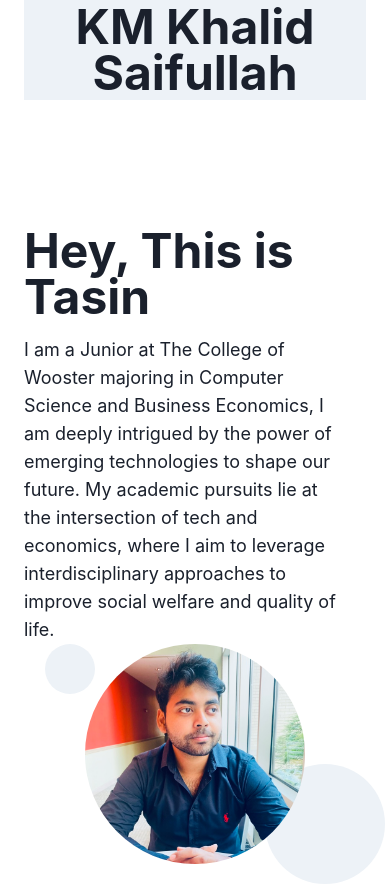
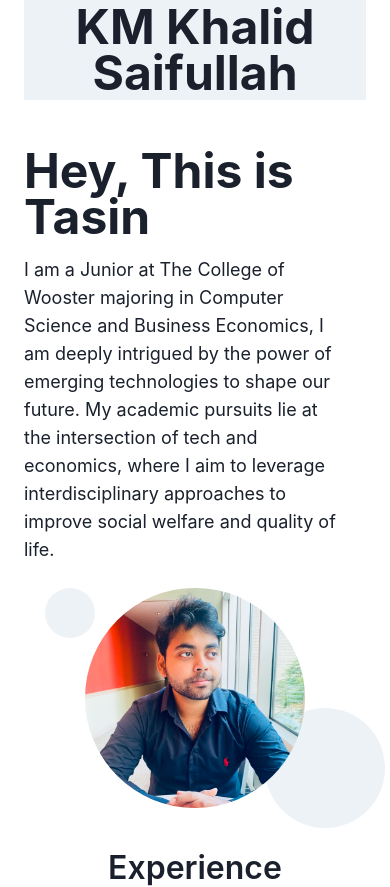
Before and after one commit to t-tasin/tsaifullah, a React (Vite) app: page / in a window 390 px wide. Shown: the top 887 px of the page. Built offline with nearby package versions, Linux system fonts and the light colour scheme.

Commit message:
Fix: about section mobile UI

```diff
--- a/src/App.tsx
+++ b/src/App.tsx
@@ -24,14 +24,15 @@ export default function App() {
         <H1 textAlign={"center"}>KM Khalid Saifullah</H1>
       </Flex>
       <Flex
-        marginTop={24}
+        marginTop={{ base: 8, lg: 24 }}
         width={"100%"}
         direction={{ base: "column", lg: "row" }}
       >
         <Box
           width={{ base: "100%", lg: "60%" }}
-          paddingTop={8}
+          paddingTop={{ base: 4, lg: 8 }}
           paddingRight={6}
+          marginBottom={{ base: 6, lg: 0 }}
         >
           <H1 marginBottom={4}>Hey, This is Tasin</H1>
           <H4>
```
